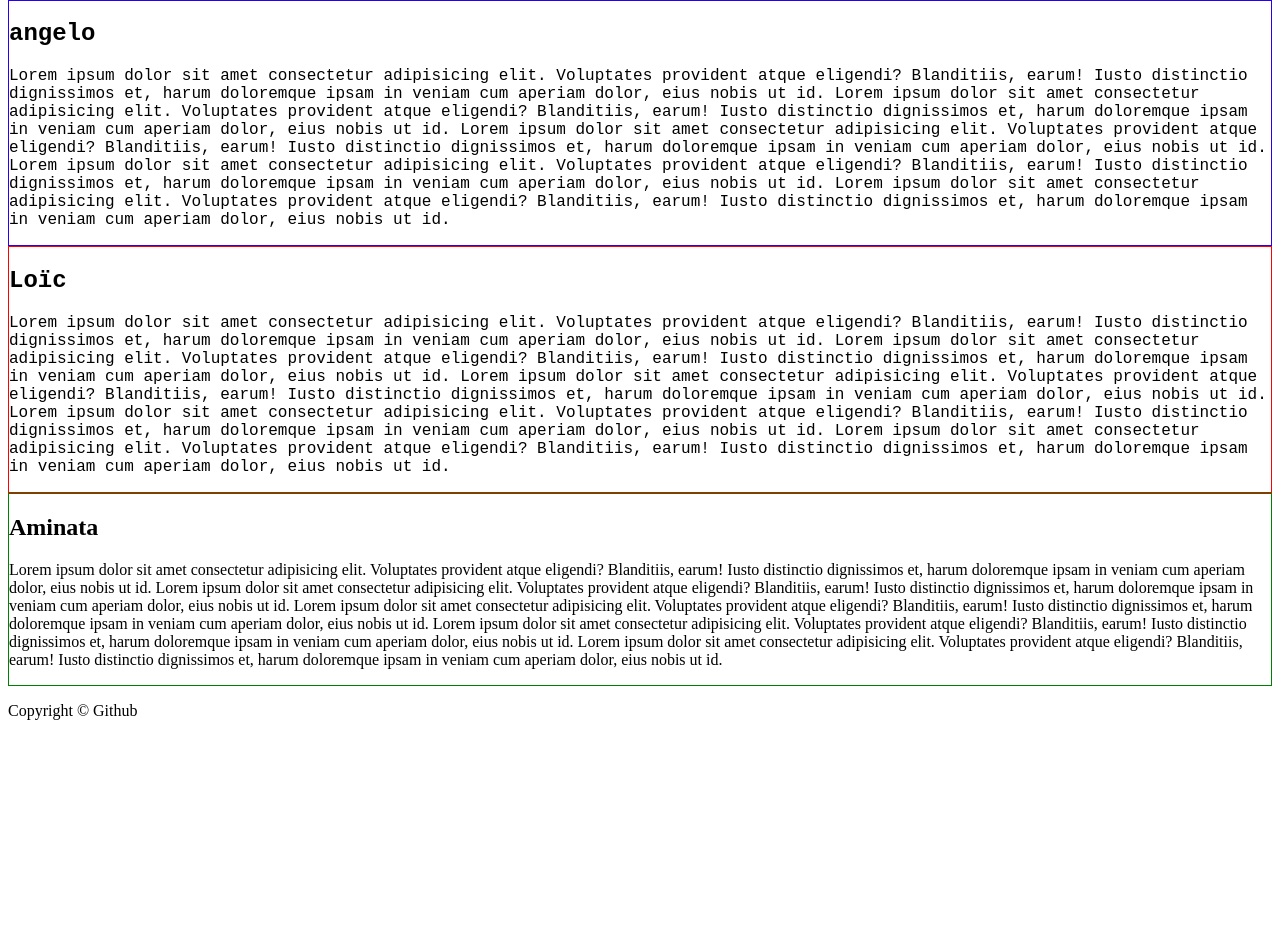
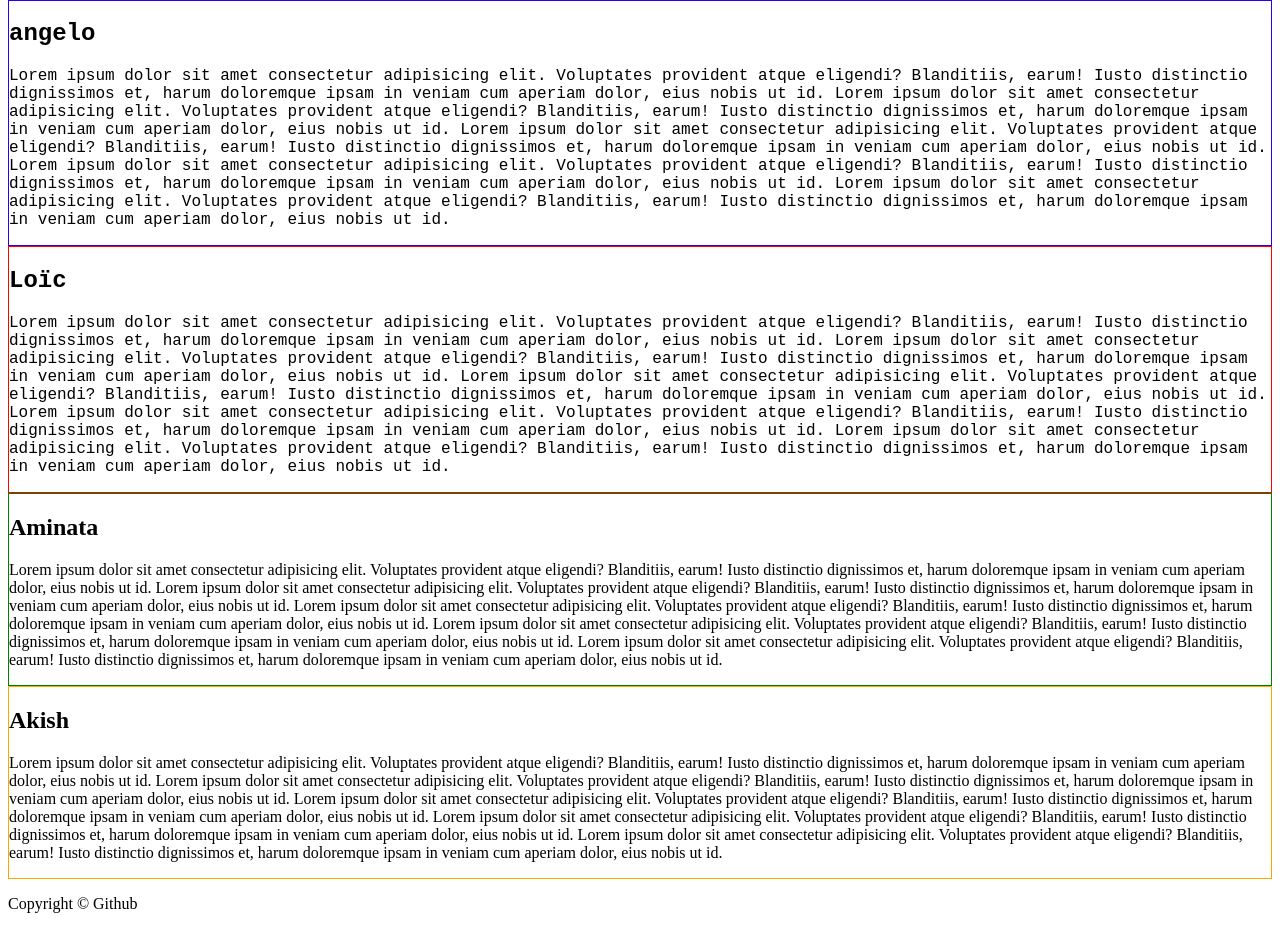
Before and after one commit to hkfmz/monBlog, a plain HTML site: page index.html in a window 1280 px wide. Shown: the part 2827-3756 px from the top of the page. Before the commit the page ends 3563 px from the top, so only its background shows below. Drawn offline with Linux system fonts and the light colour scheme; a web font is replaced by a local one.

Commit message:
ajout article akish

```diff
--- a/css/style.css
+++ b/css/style.css
@@ -124,3 +124,12 @@ li:hover {
     transition: 1s;
     color: rgb(255, 255, 255);
   }
+
+  .akish {
+    border: 1px solid orange;
+  }
+  .akish:hover {
+    background-color:orange;
+    transition: 1s;
+    color: rgb(255, 255, 255);
+  }
--- a/index.html
+++ b/index.html
@@ -403,7 +403,28 @@
           eius nobis ut id.
         </p>
       </section>
-
+      <section class="akish">
+        <h2>Akish</h2>
+        <p>
+          Lorem ipsum dolor sit amet consectetur adipisicing elit. Voluptates
+          provident atque eligendi? Blanditiis, earum! Iusto distinctio
+          dignissimos et, harum doloremque ipsam in veniam cum aperiam dolor,
+          eius nobis ut id. Lorem ipsum dolor sit amet consectetur adipisicing
+          elit. Voluptates provident atque eligendi? Blanditiis, earum! Iusto
+          distinctio dignissimos et, harum doloremque ipsam in veniam cum
+          aperiam dolor, eius nobis ut id. Lorem ipsum dolor sit amet
+          consectetur adipisicing elit. Voluptates provident atque eligendi?
+          Blanditiis, earum! Iusto distinctio dignissimos et, harum doloremque
+          ipsam in veniam cum aperiam dolor, eius nobis ut id. Lorem ipsum dolor
+          sit amet consectetur adipisicing elit. Voluptates provident atque
+          eligendi? Blanditiis, earum! Iusto distinctio dignissimos et, harum
+          doloremque ipsam in veniam cum aperiam dolor, eius nobis ut id. Lorem
+          ipsum dolor sit amet consectetur adipisicing elit. Voluptates
+          provident atque eligendi? Blanditiis, earum! Iusto distinctio
+          dignissimos et, harum doloremque ipsam in veniam cum aperiam dolor,
+          eius nobis ut id.
+        </p>
+      </section>
     </article>
 
 
```
